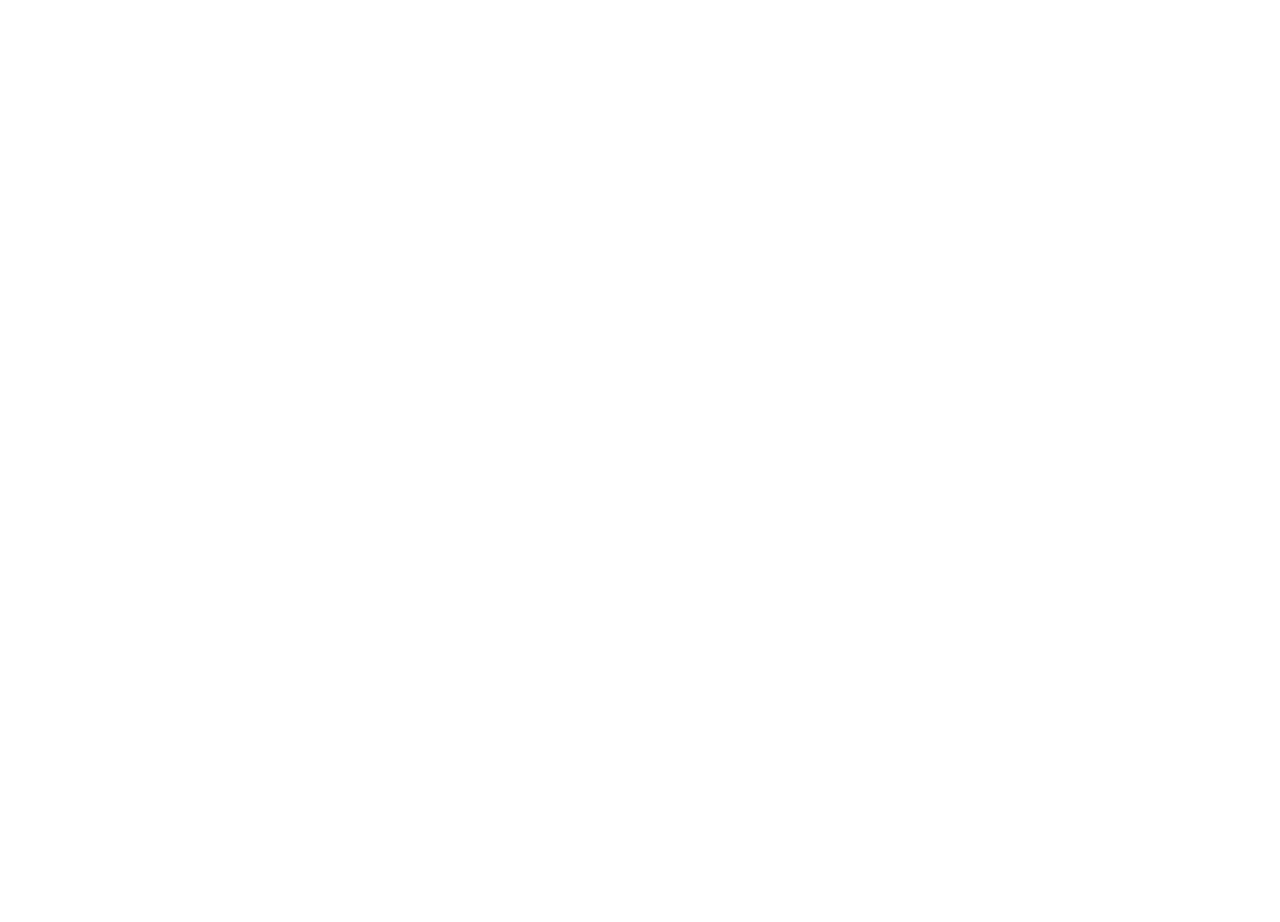
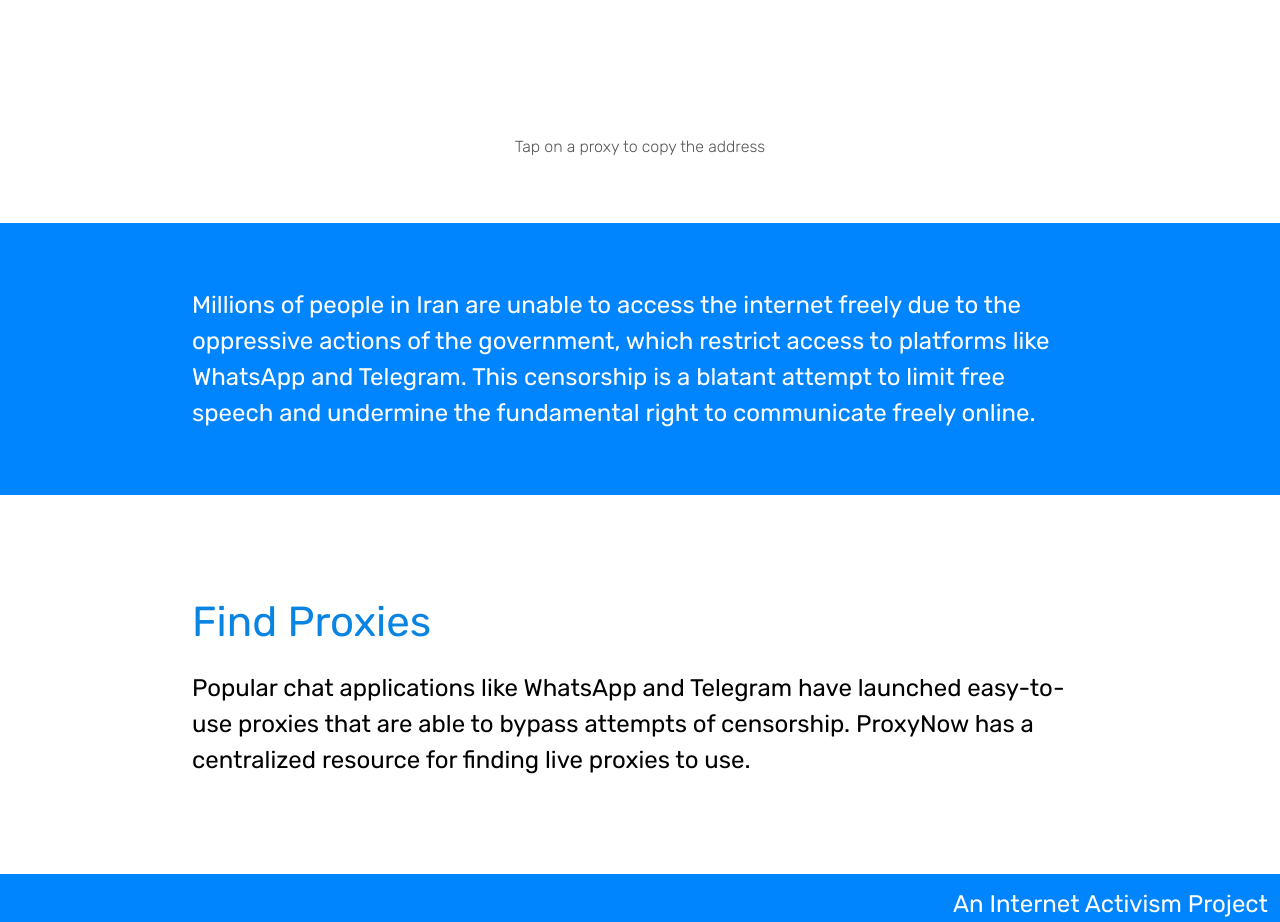
Before and after one commit to InternetActivism/ProxyNow-website, a Next.js app: page / in a window 1280 px wide. Shown: the part 740-1662 px from the top of the page. Before the commit the page ends 800 px from the top, so only its background shows below. Built offline with nearby package versions, Linux system fonts and the light colour scheme.

Commit message:
Add footer and about content divs

```diff
--- /dev/null
+++ b/src/components/Footer.tsx
@@ -0,0 +1,11 @@
+const Footer = () => {
+    return(
+        <>
+        <div className="footer relative p-6 bg-[#0085FF]">
+            <p className="absolute inset-y-0 right-0 p-3 text-[24px] text-white ">An Internet Activism Project</p>
+        </div>
+        </>
+    );
+};
+
+export default Footer;
--- a/src/components/Header.tsx
+++ b/src/components/Header.tsx
@@ -15,7 +15,7 @@ const Header = () => {
   return (
     <header
       className={cn(
-        "fixed top-0 left-0 right-0 z-50 flex w-full items-center justify-between transition-all px-4 py-6 md:px-20"
+        "fixed bg-white top-0 left-0 right-0 z-50 flex w-full items-center justify-between transition-all px-4 py-6 md:px-20"
       )}
     >
       <div className="flex items-center gap-6 transition-all md:gap-12">
--- a/src/pages/index.tsx
+++ b/src/pages/index.tsx
@@ -1,6 +1,8 @@
 import Head from 'next/head'
 import styles from 'src/styles/Home.module.css'
+
 import Header from "../components/Header";
+import Footer from '../components/Footer';
 
 export default function Home() {
   return (
@@ -11,8 +13,8 @@ export default function Home() {
           <meta name="viewport" content="width=device-width, initial-scale=1" />
           <link rel="icon" href="/logo.svg" />
       </Head>
+      <Header />
       <main className={styles.main}>
-        <Header />
         <div className="main-content">
           <div className="main-text">
             <div className="pt-40 pl-40 text-[82px] font-semibold flex w-2/3 justify-center">
@@ -28,8 +30,19 @@ export default function Home() {
             View All Proxies
             <svg width="36" height="36" viewBox="0 0 24 24" fill="none" xmlns="http://www.w3.org/2000/svg"><path className="fill-current" fill-rule="evenodd" clip-rule="evenodd" d="M9.47 5.47a.75.75 0 0 1 1.06 0l6 6a.75.75 0 0 1 0 1.06l-6 6a.75.75 0 1 1-1.06-1.06L14.94 12 9.47 6.53a.75.75 0 0 1 0-1.06Z" fill="#0085FF"/></svg>
           </button>
+          <div className="flex justify-center proxy-carousel mt-40">
+            <p className="font-light text-[#575757]">Tap on a proxy to copy the address</p>
+          </div>
+        </div>
+        <div className="about-iran bg-[#0085FF] mt-16 py-16 px-48">
+          <p className='text-[24px] text-white'>Millions of people in Iran are unable to access the internet freely due to the oppressive actions of the government, which restrict access to platforms like WhatsApp and Telegram. This censorship is a blatant attempt to limit free speech and undermine the fundamental right to communicate freely online.</p>
+        </div>
+        <div className="about-proxy py-24 px-48">
+          <h1 className="text-[#0984E3] text-[42px] pb-4">Find Proxies</h1>
+          <p className="text-[24px] text-black">Popular chat applications like WhatsApp and Telegram have launched easy-to-use proxies that are able to bypass attempts of censorship. ProxyNow has a centralized resource for finding live proxies to use.</p>
         </div>
       </main>
+      <Footer />
     </>
   );
 }
```
